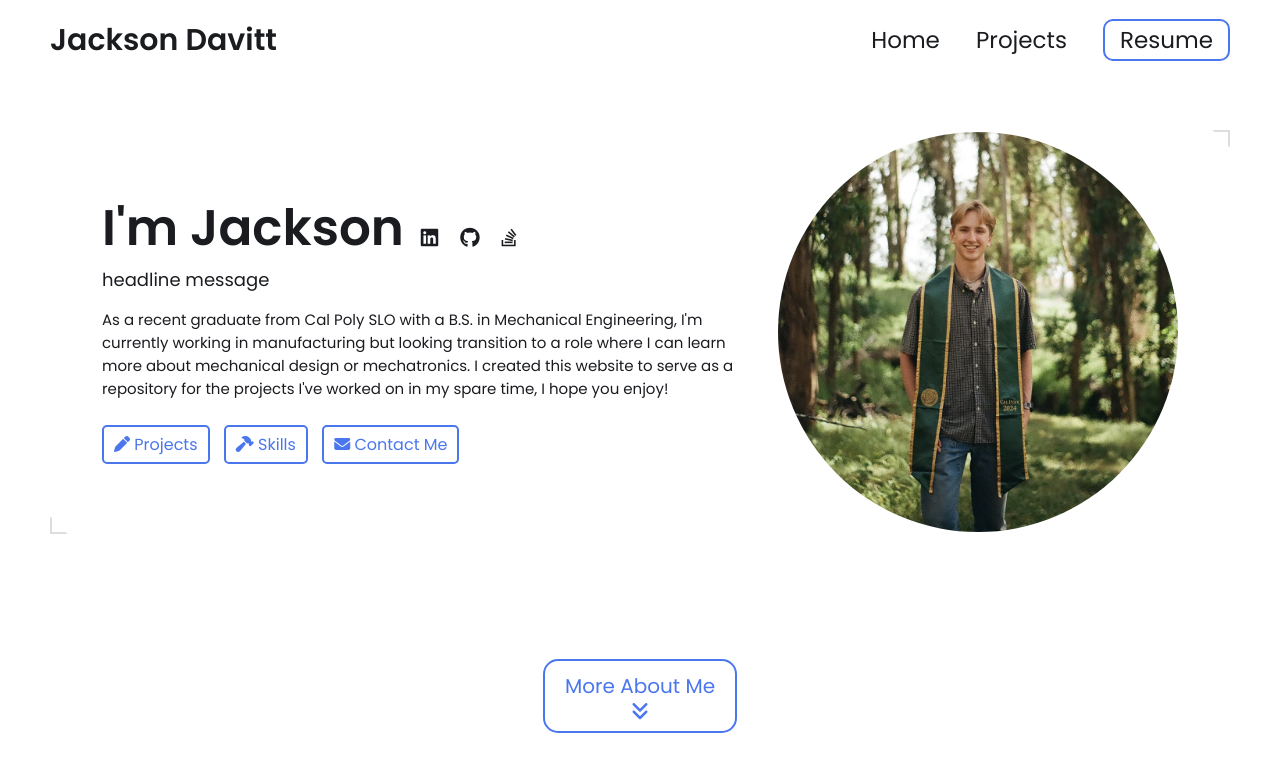
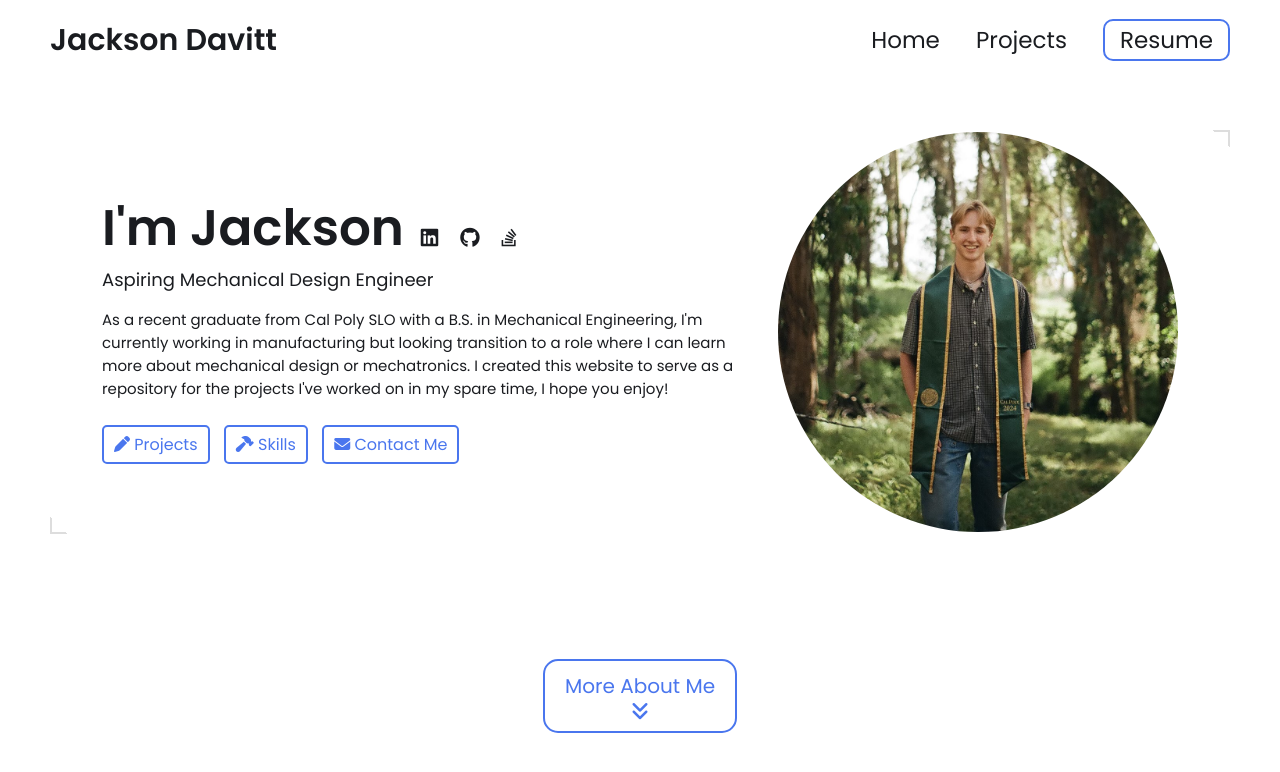
Before and after one commit to jddavitt/jddavitt.github.io, a Jekyll site: the page built from index.html, in a window 1280 px wide and 900 px high. Shown: the top 772 px of the window. Built offline with Jekyll 4.4.1, drawn with Linux system fonts in a browser that asks for light colours.

Commit message:
Update _config.yml

```diff
--- a/_config.yml
+++ b/_config.yml
@@ -13,7 +13,7 @@ title: Jackson Davitt's Portfolio # This is what shows up in the tab of the brow
 
 # Hero Section
 name: Jackson Davitt
-headline: headline message
+headline: Aspiring Mechanical Design Engineer
 description: >- # dont remove this line. this will ignore all new lines until the next section
   As a recent graduate from Cal Poly SLO with a B.S. in Mechanical Engineering, I'm currently working in manufacturing but looking
   transition to a role where I can learn more about mechanical design or mechatronics. I created this website to serve as a repository for the projects I've worked on in my spare time, I hope you enjoy!
```
